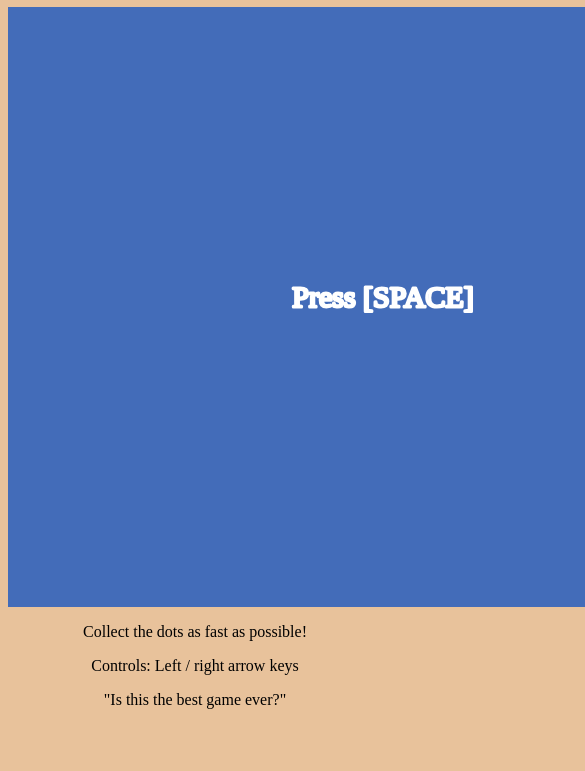
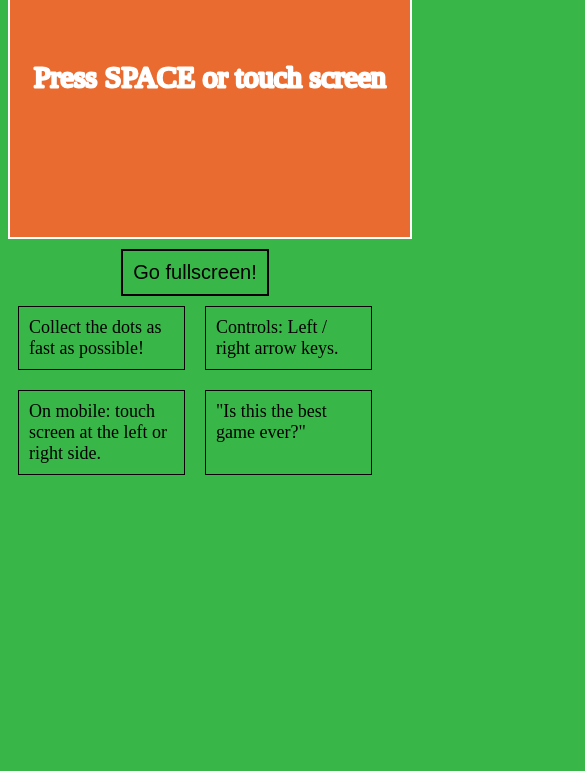
Before and after one commit to mbarde/turtlemania-ts, a website built with webpack: page dist/index.html in a window 390 px wide. Shown: the part 73-844 px from the top of the page, 585 px wide, since content can reach past the window. Built offline with Linux system fonts and the light colour scheme.

Commit message:
improve mobile usability

```diff
--- a/src/game.ts
+++ b/src/game.ts
@@ -102,7 +102,7 @@ export class Game {
       ctx.strokeStyle = this.config.fontColor;
       ctx.font = `30px ${this.config.fontColor} Arial`;
       ctx.textAlign = 'center';
-      ctx.strokeText('Press [SPACE]',
+      ctx.strokeText('Press SPACE or touch screen',
         this.posTextCenter.x, this.posTextCenter.y);
     } else {
       ctx.lineWidth = 1;
@@ -181,8 +181,28 @@ export class Game {
     }
   }
 
+  touchStart(event: TouchEvent) {
+    if (event.touches[0].clientX < this.posTextCenter.x) {
+      this.turtle.turnStartLeft();
+    } else {
+      this.turtle.turnStartRight();
+    }
+  }
+
+  touchEnd() {
+    if (this.started === false) {
+      this.start();
+      return;
+    }
+    this.turtle.turnStop();
+  }
+
   getFPS(): number {
     return this.fps;
   }
 
+  getStarted(): boolean {
+    return this.started;
+  }
+
 }
--- a/src/index.ts
+++ b/src/index.ts
@@ -9,16 +9,14 @@ function getAttributeSafe(el: HTMLOrSVGScriptElement, attrName: string, defaultV
 }
 
 let clr = document.currentScript.getAttribute('clr');
-let coinColor, fontColor, frameColor, turtleColor: string;
+let coinColor, fontColor, turtleColor: string;
 if (clr === null) {
 	coinColor = getAttributeSafe(document.currentScript, 'clr-coins', 'white');
 	fontColor = getAttributeSafe(document.currentScript, 'clr-font', 'white');
-	frameColor = getAttributeSafe(document.currentScript, 'clr-frame', 'white');
 	turtleColor = getAttributeSafe(document.currentScript, 'clr-turtle', 'white');
 } else {
 	coinColor = clr;
 	fontColor = clr;
-	frameColor = clr;
 	turtleColor = clr;
 }
 
@@ -27,33 +25,50 @@ let canvas: HTMLCanvasElement;
 let canvasId: string;
 canvasId = 'turtlemania-canvas';
 canvas = document.getElementById(canvasId) as HTMLCanvasElement;
+canvas.width = window.screen.width / 2;
+canvas.height = window.screen.height / 2;
 
-if (canvas === null) {
-	// if no canvas was found, create one :)
-	canvas = document.createElement('canvas');
-	canvas.id = canvasId;
-	canvas.width = 750;
-	canvas.height = 600;
-	canvas.style.borderColor = frameColor;
-	canvas.style.borderStyle = 'solid';
-	canvas.style.borderWidth = '1px';
-	canvas.style.display = 'block';
-	canvas.style.margin = 'auto';
+let gameConfig = new Config(coinColor, fontColor, turtleColor);
+let game = new Game(canvas, gameConfig)
 
-	let body: HTMLBodyElement;
-	body = document.getElementsByTagName('body')[0];
-	body.appendChild(canvas);
-}
-
-// init game
-let config = new Config(coinColor, fontColor, turtleColor);
-let game = new Game(canvas, config);
-
-// set event handlers for input
-window.addEventListener('keydown', function(event){
+// input event handlers
+window.addEventListener('keydown', (event) => {
+	if (event.code == 'KeyF') {
+		enterFullscreen();
+		return;
+	}
 	game.keyDown(event.code);
 }, false);
 
-window.addEventListener('keyup', function(event){
+window.addEventListener('keyup', (event) => {
 	game.keyUp(event.code);
 }, false);
+
+canvas.addEventListener('touchstart', (event) => {
+	game.touchStart(event);
+	return false;
+}, false);
+
+canvas.addEventListener('touchend', () => {
+	game.touchEnd();
+	return false;
+}, false);
+
+let btnFullscreen = document.getElementById('btn-fullscreen');
+if (btnFullscreen !== null) {
+	btnFullscreen.addEventListener('click', enterFullscreen);
+}
+
+function enterFullscreenForElement(element: any) {
+	if(element.requestFullscreen) {
+		element.requestFullscreen();
+	} else if(element.msRequestFullscreen) {
+		element.msRequestFullscreen();
+	} else if(element.webkitRequestFullscreen) {
+		element.webkitRequestFullscreen();
+	}
+}
+
+function enterFullscreen() {
+	enterFullscreenForElement(canvas);
+}
```
Also changed, not shown: index.html (added, +12 -0 lines), dist/bundle.js, dist/index.html, dist/style.css.
